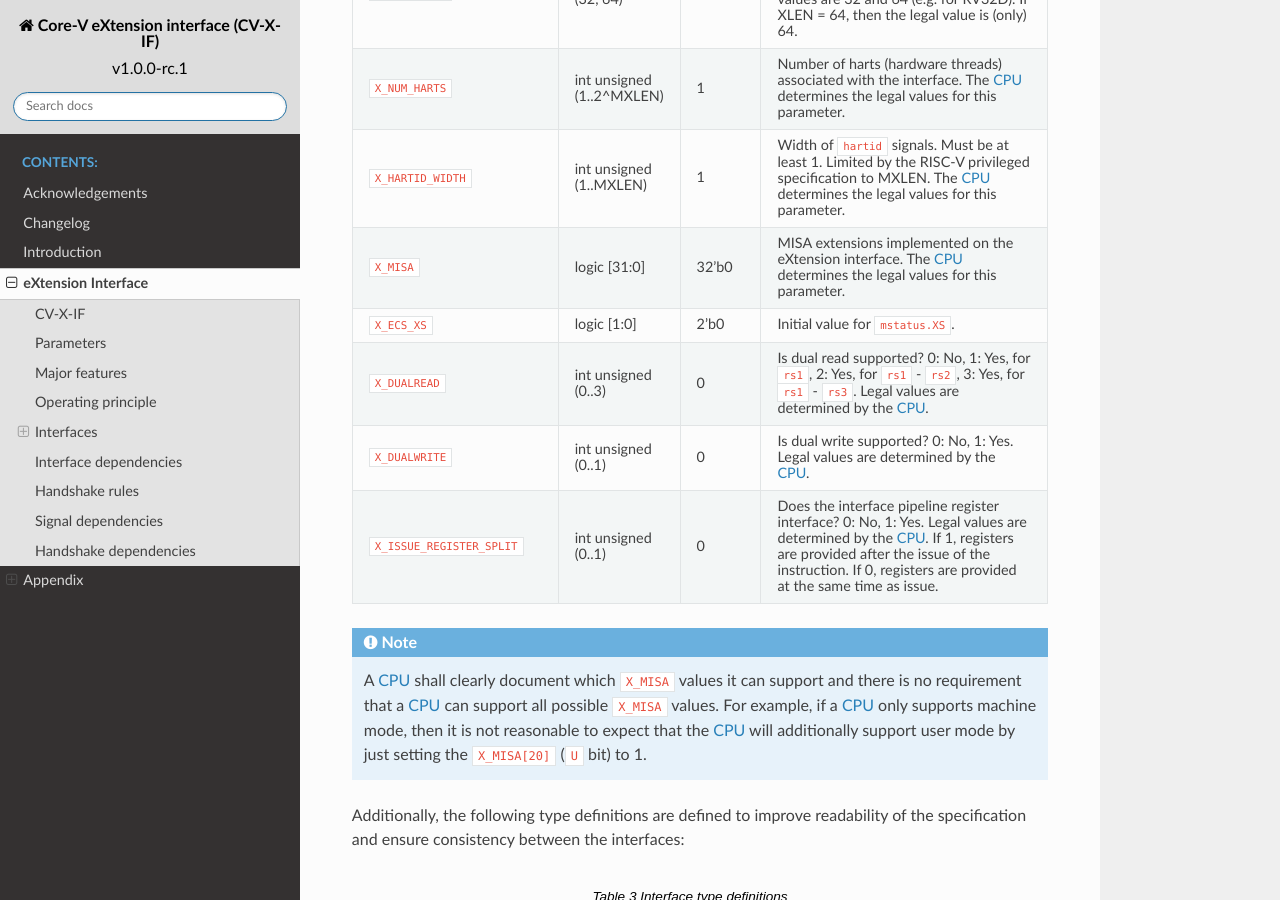
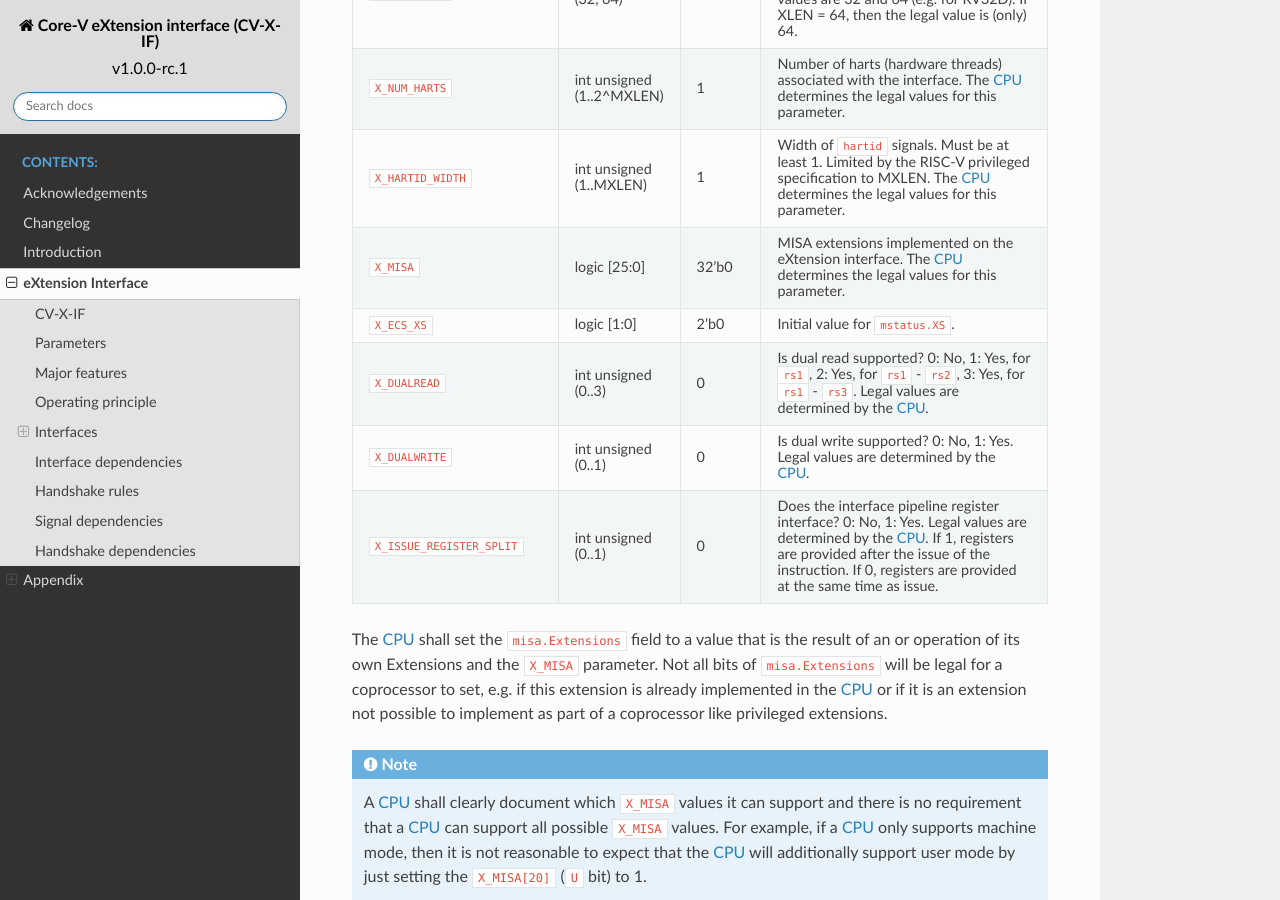
Before and after one commit to openhwgroup/core-v-xif, a Sphinx documentation site: the page built from docs/source/x_ext.rst, in a window 1280 px wide and 900 px high, scrolled down 1176 px. Built offline with Sphinx 7.4.7 and the Read the Docs theme 2.0.0, drawn with Linux system fonts in a browser that asks for light colours.

Commit message:
Improving X_MISA parameter (#167)
- clarifying what a CPU is expected to do with this parameter
- Adjusting the range of the paramter
  - old range was 32:0
  - range according to RV spec is MXLEN-1:0
  - new range is 25:0, as this is where the Extensions field is

```diff
--- a/docs/source/x_ext.rst
+++ b/docs/source/x_ext.rst
@@ -65,7 +65,7 @@ The CV-X-IF specification contains the following parameters:
   |                              |                        |               | to MXLEN.                                                          |
   |                              |                        |               | The |processor| determines the legal values for this parameter.    |
   +------------------------------+------------------------+---------------+--------------------------------------------------------------------+
-  | ``X_MISA``                   | logic [31:0]           | 32'b0         | MISA extensions implemented on the eXtension interface.            |
+  | ``X_MISA``                   | logic [25:0]           | 32'b0         | MISA extensions implemented on the eXtension interface.            |
   |                              |                        |               | The |processor| determines the legal values for this parameter.    |
   +------------------------------+------------------------+---------------+--------------------------------------------------------------------+
   | ``X_ECS_XS``                 | logic [1:0]            | 2'b0          | Initial value for ``mstatus.XS``.                                  |
@@ -82,6 +82,9 @@ The CV-X-IF specification contains the following parameters:
   |                              |                        |               | If 1, registers are provided after the issue of the instruction.   |
   |                              |                        |               | If 0, registers are provided at the same time as issue.            |
   +------------------------------+------------------------+---------------+--------------------------------------------------------------------+
+
+The |processor| shall set the ``misa.Extensions`` field to a value that is the result of an or operation of its own Extensions and the ``X_MISA`` parameter.
+Not all bits of ``misa.Extensions`` will be legal for a coprocessor to set, e.g. if this extension is already implemented in the |processor| or if it is an extension not possible to implement as part of a coprocessor like privileged extensions.
 
 .. only:: MemoryIf
 
```
Also changed, not shown: 1 other file.
